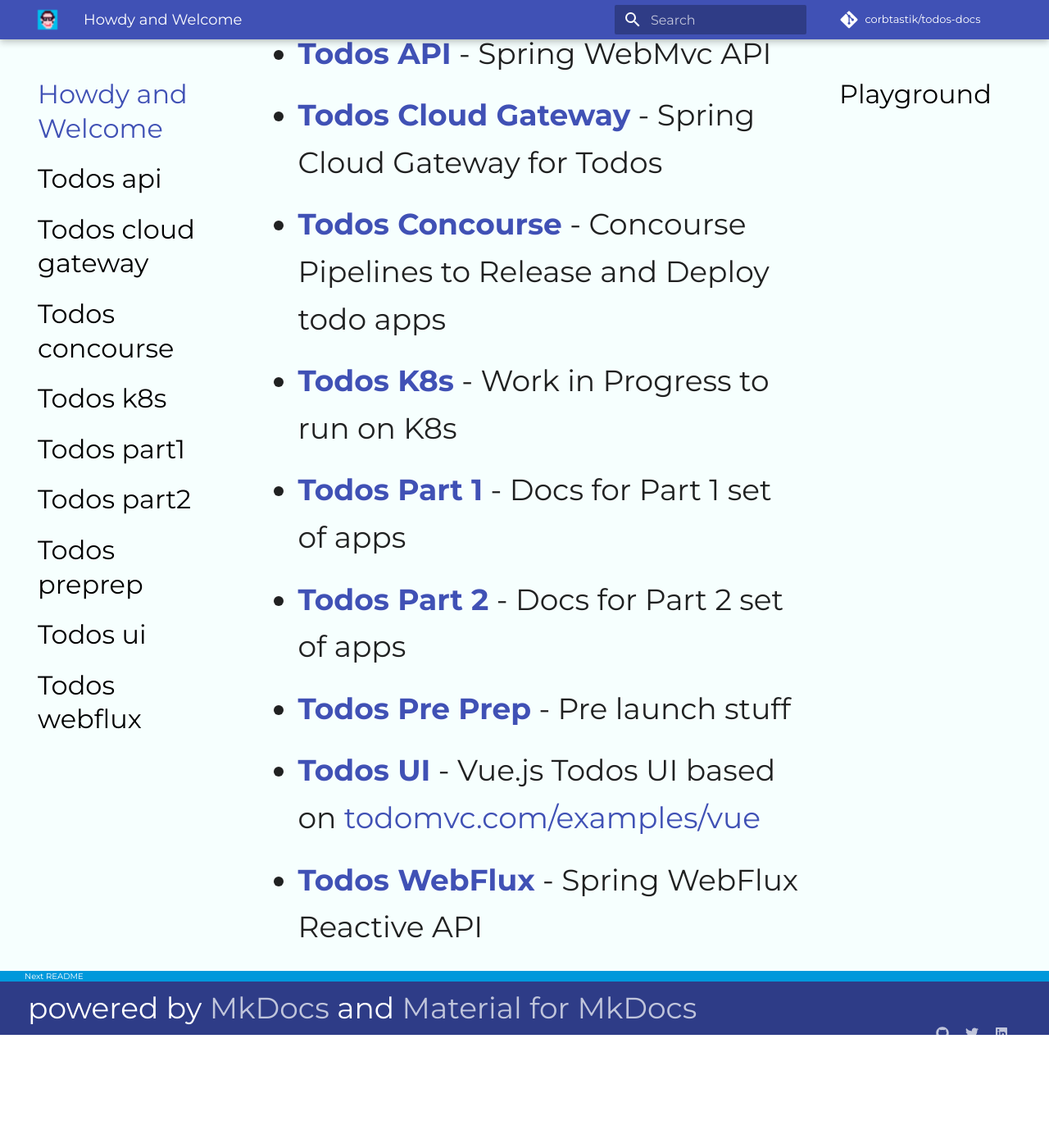
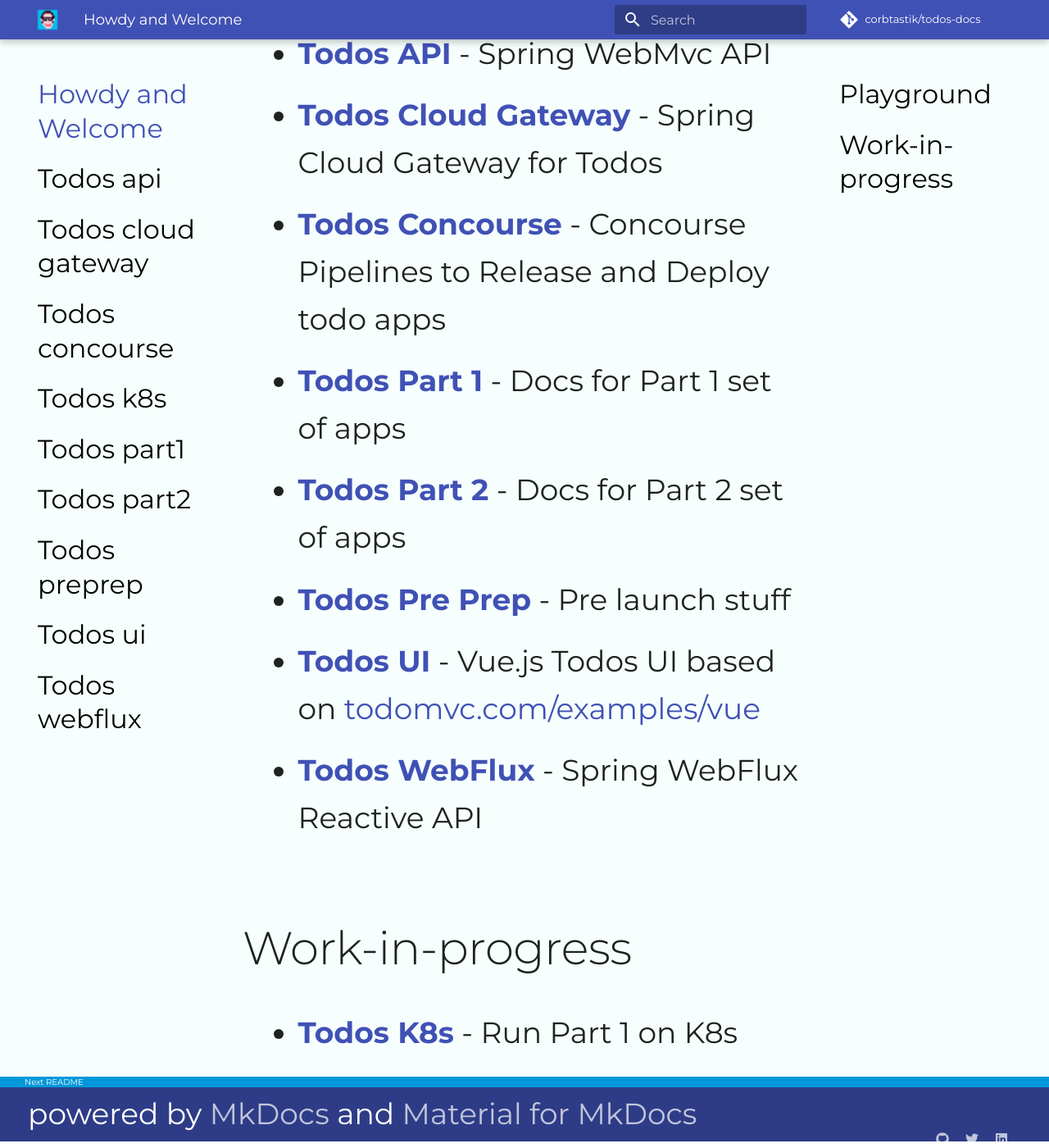
Before and after one commit to adamzwickey/todos-docs, an MkDocs documentation site: the page built from docs/index.md, in a window 1280 px wide and 1400 px high, scrolled down 1364 px. Shown: the whole window at 82% size. Built offline with MkDocs 1.6.1 and Material for MkDocs 9.7.7, drawn with Linux system fonts in a browser that asks for light colours; comment, search, counter and statistics services are not loaded; before the commit the page ends 2634 px from its top, so only the background shows below that.

Commit message:
adding index

```diff
--- a/docs/index.md
+++ b/docs/index.md
@@ -11,9 +11,12 @@ For example [**TodoMvc**](http://todomvc.com) is a resource developers can use t
 * [__Todos API__](/todos-api) - Spring WebMvc API
 * [__Todos Cloud Gateway__](/todos-cloud-gateway) - Spring Cloud Gateway for Todos
 * [__Todos Concourse__](/todos-concourse) - Concourse Pipelines to Release and Deploy todo apps
-* [__Todos K8s__](/todos-k8s) - Work in Progress to run on K8s
 * [__Todos Part 1__](/todos-part1) - Docs for Part 1 set of apps
 * [__Todos Part 2__](/todos-part2) - Docs for Part 2 set of apps
 * [__Todos Pre Prep__](/todos-preprep) - Pre launch stuff
 * [__Todos UI__](/todos-ui) - Vue.js Todos UI based on [todomvc.com/examples/vue](http://todomvc.com/examples/vue/)
 * [__Todos WebFlux__](/todos-webflux) - Spring WebFlux Reactive API
+
+## Work-in-progress
+
+* [__Todos K8s__](/todos-k8s) - Run Part 1 on K8s
```
Also changed, not shown: 1 other file.
